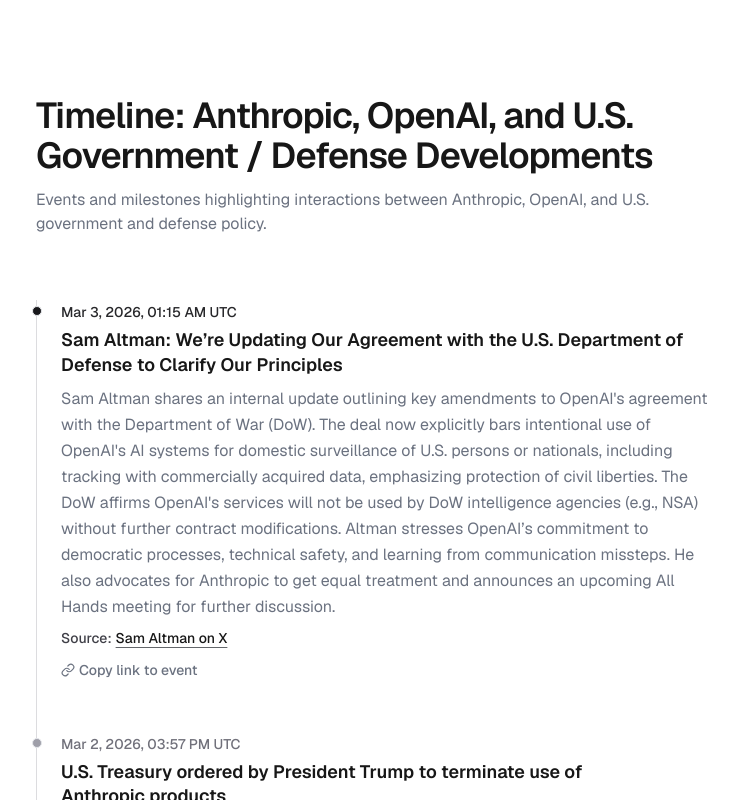
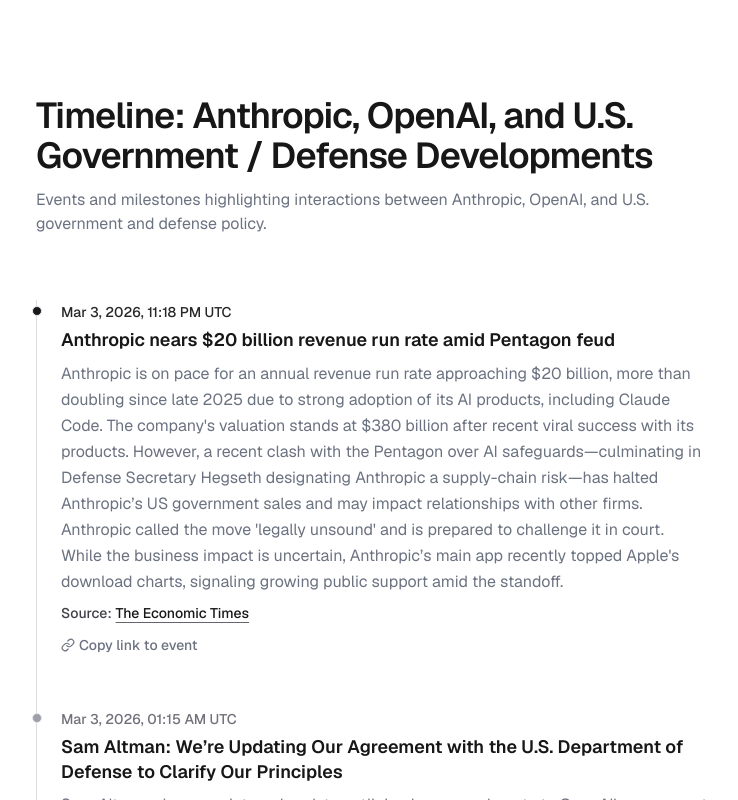
Before and after one commit to VladSez/anthropic-timeline, a Next.js app: page / in a window 1280 px wide. Shown: the top 800 px of the page, without its empty margins (268-1006 px from the left). Built offline with nearby package versions, Linux system fonts and the light colour scheme.

Commit message:
Add new timeline event for Anthropic's revenue growth and Pentagon feud, highlighting significant business developments and legal challenges.

```diff
--- a/app/page.tsx
+++ b/app/page.tsx
@@ -10,6 +10,16 @@
 }
 
 const events = [
+  {
+    id: "anthropic-revenue-pentagon-feud",
+    date: "2026-03-03T23:18:23.563Z",
+    title: "Anthropic nears $20 billion revenue run rate amid Pentagon feud",
+    summary:
+      "Anthropic is on pace for an annual revenue run rate approaching $20 billion, more than doubling since late 2025 due to strong adoption of its AI products, including Claude Code. The company's valuation stands at $380 billion after recent viral success with its products. However, a recent clash with the Pentagon over AI safeguards—culminating in Defense Secretary Hegseth designating Anthropic a supply-chain risk—has halted Anthropic’s US government sales and may impact relationships with other firms. Anthropic called the move 'legally unsound' and is prepared to challenge it in court. While the business impact is uncertain, Anthropic’s main app recently topped Apple's download charts, signaling growing public support amid the standoff.",
+    source:
+      "https://m.economictimes.com/tech/artificial-intelligence/anthropic-nears-20-billion-revenue-run-rate-amid-pentagon-feud/amp_articleshow/129001605.cms",
+    sourceLabel: "The Economic Times",
+  },
   {
     id: "openai-clarifies-dow-deal-civil-liberties",
     date: "2026-03-03T01:15:25.000Z",
```
